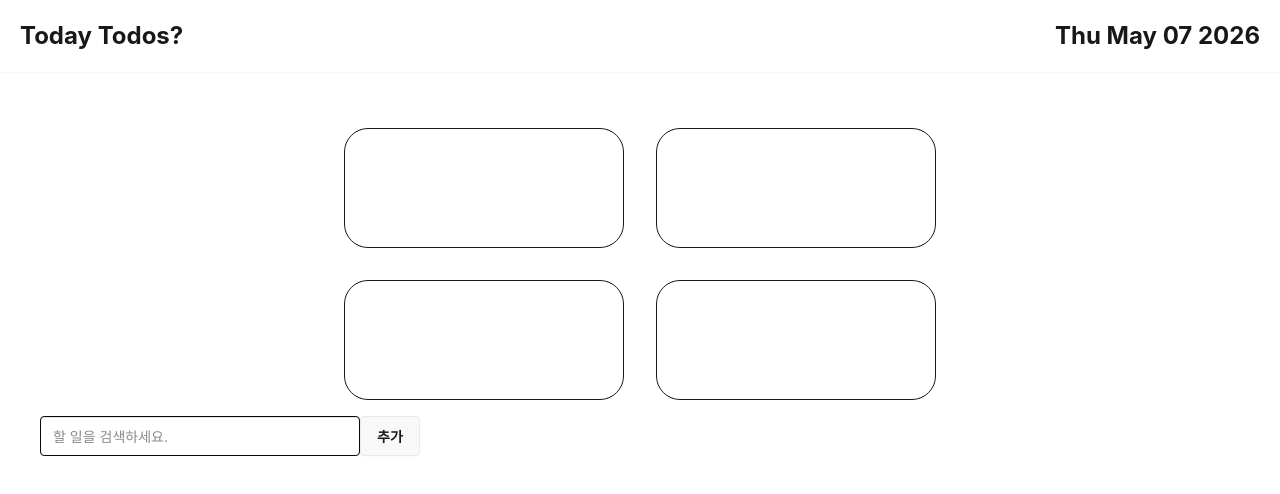
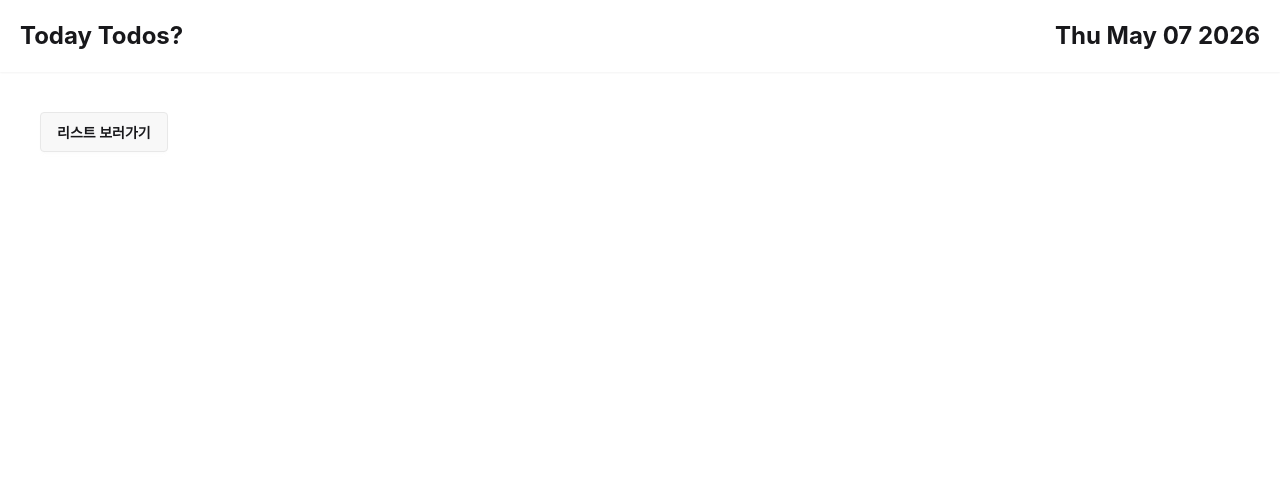
Before and after one commit to HYEJIN-GIT/Today-todos, a React (Vite) app: page / in a window 1280 px wide. Shown: the top 494 px of the page. Built offline with nearby package versions, Linux system fonts and the light colour scheme.

Commit message:
fixed : todos 페이지 css 변경 및 기능 추가

```diff
--- /dev/null
+++ b/src/Pages/Homepage/AddTodos.jsx
@@ -0,0 +1,41 @@
+import React, { useState } from 'react'
+import { todosStore } from '../../Store/todoStore'
+
+const Search = () => {
+    const [todos,setTodos] = useState('')
+    const [content,setContent] = useState('')
+    const {addTodos} = todosStore()
+    const addList = ()=>{
+      if(!todos || !content) return alert ('내용을 입력하세요')
+        addTodos(todos,content)
+        setTodos('')
+        setContent('')
+    }
+
+
+
+  return (
+    <div className='flex flex-col '>
+
+         <input type="text"
+         placeholder='제목을 입력하세요.'
+         value={todos}
+         onChange={(e)=>setTodos(e.target.value)}
+        //  onKeyPress={(e)=>{
+        //   if(e.key === "Enter"){
+        //     addTodos(todos)
+        //     setTodos('')
+        //   }
+        //  }}
+          className="input input-neutral m-4 w-100" />
+         <textarea placeholder="할 일을 입력하세요."
+         value={content}
+         onChange={(e)=>setContent(e.target.value)}
+         className="textarea textarea-neutral m-4 w-100 h-100"
+         ></textarea>
+        <button className="btn m-4 w-100" onClick={addList}>추가</button>
+    </div>
+  )
+}
+
+export default Search
--- a/src/Pages/Homepage/HomePage.jsx
+++ b/src/Pages/Homepage/HomePage.jsx
@@ -1,29 +1,16 @@
 import React from 'react'
-import { todosStore } from '../../Store/todoStore'
 import { useNavigate } from 'react-router-dom'
-import RestList from './RestList'
-import Search from './Search'
-import Todos from '../Todos/Todos'
 
 const HomePage = () => {
-  const {todoList} = todosStore()
+  const navigate = useNavigate()
+  const goToTodos = ()=>{
+    navigate('/todos')
+  }
 
   return (
     <div className='m-10'>
-      {/* 남은 할일 보여주기 */}
-    <div className='flex justify-center '>
-    <RestList></RestList>
-    <RestList></RestList>
-    </div>
-    <div className='flex justify-center '>
-    <RestList></RestList>
-    <RestList></RestList>
-    </div>
 
- <div>
-  <Search></Search>
- </div>
-  <Todos></Todos>
+    <button className="btn" onClick={goToTodos}>리스트 보러가기</button>
     </div>
 
   )
--- a/src/Pages/Homepage/Search.jsx
+++ /dev/null
@@ -1,24 +0,0 @@
-import React, { useState } from 'react'
-import { todosStore } from '../../Store/todoStore'
-
-const Search = () => {
-    const {addTodos} = todosStore()
-    const addList = ()=>{
-        addTodos(todos)
-    }
-    const [todos,setTodos] = useState('')
-  return (
-    <div>
-
-         <input type="text"
-         placeholder='할 일을 검색하세요.'
-         value={todos}
-         onChange={(e)=>setTodos(e.target.value)}
-          className="input input-neutral" />
-
-        <button className="btn" onClick={addList}>추가</button>
-    </div>
-  )
-}
-
-export default Search
--- a/src/Pages/Todos/List.jsx
+++ b/src/Pages/Todos/List.jsx
@@ -11,8 +11,15 @@ const List = () => {
   return (
     <div>
         {
-            todoList.map((item)=>
-                <div className="m-5 cursor-pointer"onClick={()=>goToDetail(item.id)}>{item.title}</div>)
+            todoList.map((item)=>(
+              <div className='flex '>
+                <input type='checkbox'></input>
+               <div className="m-5 w-100 cursor-pointer"onClick={()=>goToDetail(item.id)}>{item.title}</div>
+
+              </div>
+
+            )
+            )
         }
 
     </div>
--- a/src/Pages/Todos/Todos.jsx
+++ b/src/Pages/Todos/Todos.jsx
@@ -1,17 +1,18 @@
 import React from 'react'
 import { todosStore } from '../../Store/todoStore'
 import List from './List'
+import AddTodos from '../Homepage/AddTodos'
 const Todos = () => {
   const {todoList} = todosStore()
 
    return (
-    <div>
-    <div>
 
+    <div className='flex justify-between m-5'>
+    <AddTodos></AddTodos>
      <List></List>
 
   </div>
-    </div>
+
   )
 }
 
--- a/src/Pages/Todos/TodosDetail.jsx
+++ b/src/Pages/Todos/TodosDetail.jsx
@@ -7,14 +7,13 @@ const TodosDetail = () => {
   console.log(id)
   const {todoList} = todosStore()
 
-  console.log(todoList?.find((item)=>
-    item.id ===  Number(id)))
-
+  const detailList = todoList?.find((item)=>
+    item.id ===  Number(id))
 
 
     return (
     <div>
-    {/* <div>{detailList.title}</div> */}
+    <div>{detailList?.title}</div>
 
     </div>
   )
--- a/src/Store/todoStore.js
+++ b/src/Store/todoStore.js
@@ -3,11 +3,11 @@ import { create } from "zustand";
 export const todosStore = create((set)=>({
 
     todoList: [],
-    addTodos : (todo)=>set((state=>({
+    addTodos : (todo,content)=>set((state=>({
         todoList : [...state.todoList, {
             id: Date.now(),
             title : todo ,
-            content : "",
+            content,
             isDone : false
         }]
     })))
```
